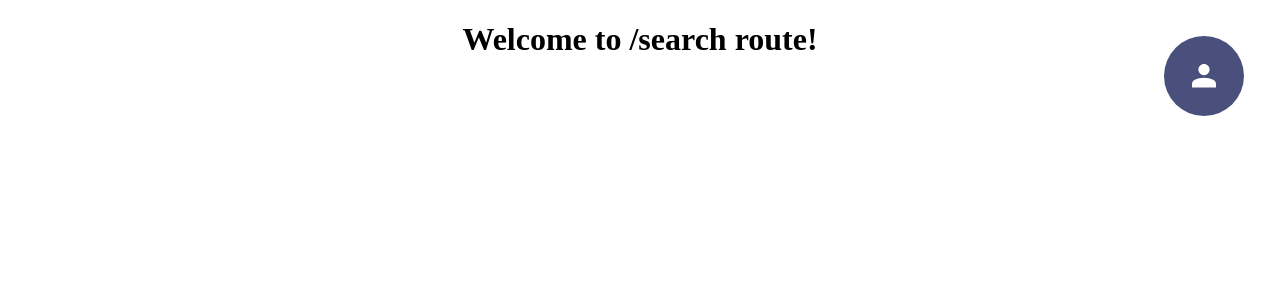
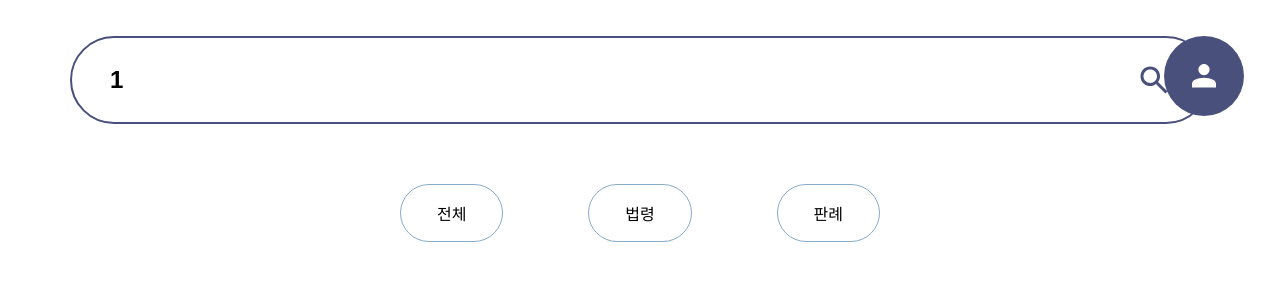
Before and after one commit to BaboJunYoung/SearchLaw, a React (Vite) app: page /search/1/1 in a window 1280 px wide. Shown: the top 300 px of the page. Built offline with nearby package versions, Linux system fonts and the light colour scheme.

Commit message:
search making

```diff
--- a/src/index.css
+++ b/src/index.css
@@ -1,7 +1,11 @@
 :root {
     --main-color: #49507C;
+    --main-color-light: #88AACB;
     --gray: #D9D9D9;
-    --main-color-light: #fff;
+
+    --search-input-width: 1024px;
+    --margin-y: 24px;
+    --margin-x: 36px;
 }
 
 body {
--- a/src/main.jsx
+++ b/src/main.jsx
@@ -12,7 +12,7 @@ const router = createBrowserRouter([
     element: <Root/>,
     children: [
       {index: true, element: <Home/>},
-      {path: "/search/:type/:text", element: <Search/>}
+      {path: "/search/:category/:text", element: <Search/>}
     ]
   }
 ])
--- a/src/pages/home/Home.jsx
+++ b/src/pages/home/Home.jsx
@@ -3,9 +3,11 @@ import testImage from "../../assets/images/test-image.JPEG"
 import { useEffect, useRef, useState } from "react";
 import searchImage from "../../assets/images/search.svg"
 import SearchHistoryItem from "./SearchHistoryItem/SearchHistoryItem";
+import { useNavigate } from "react-router";
 
 export default function Home() {
     const inputRef = useRef(null);
+    const navigate = useNavigate();
 
     const [text, setText] = useState("");
     const [isHistoryOn, setIsHistoryOn] = useState(false);
@@ -17,6 +19,7 @@ export default function Home() {
 
     const search = () => {
         // TODO
+        navigate(`/search/all/${text}`)
         console.log(`searching ${text}...`);
     }
 
--- a/src/pages/home/Home.module.css
+++ b/src/pages/home/Home.module.css
@@ -17,13 +17,13 @@
     transition: ease-out 1s;
     overflow: hidden;
 
-    width: 1024px;
+    width: var(--search-input-width);
 }
 
 #inputContainer {
     display: flex;
     flex-direction: row;
-    margin: 24px 36px;
+    margin: var(--margin-y) var(--margin-x);
     align-items: center;
 }
 
--- a/src/pages/home/SearchHistoryItem/SearchHistoryItem.module.css
+++ b/src/pages/home/SearchHistoryItem/SearchHistoryItem.module.css
@@ -4,8 +4,8 @@
     justify-content: space-between;
     box-sizing: border-box;
     align-items: center;
-    padding: 24px 36px;
-    transition: ease 0.5s;
+    padding: var(--margin-y) var(--margin-x);
+    transition: ease-in-out 0.2s;
 
     width: 100%;
 
--- a/src/pages/search/Search.jsx
+++ b/src/pages/search/Search.jsx
@@ -1,5 +1,42 @@
+import { useParams } from "react-router"
+import styles from "./Search.module.css"
+import searchImage from "../../assets/images/search.svg"
+
 export default function Search() {
+
+    const {category, text} = useParams();
+
     return (
-        <h1>Welcome to /search route!</h1>
+        <div id={styles.mainContainer}>
+            <div id={styles.searchContainer}>
+                <input
+                    id={styles.searchInput}
+                    value={text}
+                />
+                <img
+                    id={styles.searchButton}
+                    src={searchImage}
+                />
+            </div>
+            <div id={styles.categoryContainer}>
+                <div
+                    className={styles.category}
+                    id={styles.categoryAll}
+                >전체</div>
+
+                <div
+                    className={styles.category}
+                    id={styles.categoryLaw}
+                >법령</div>
+
+                <div
+                    className={styles.category}
+                    id={styles.categoryCase}
+                >판례</div>
+            </div>
+            <div id={styles.contentContainer}>
+
+            </div>
+        </div>
     )
 }
--- /dev/null
+++ b/src/pages/search/Search.module.css
@@ -0,0 +1,44 @@
+#mainContainer {
+    display: flex;
+    flex-direction: column;
+    margin-top: 36px;
+    justify-content: start;
+    align-items: center;
+}
+
+#searchContainer {
+    display: flex;
+    flex-direction: row;
+    padding: var(--margin-y) var(--margin-x);
+    border: 2px solid var(--main-color);
+    border-radius: 100px;
+}
+
+#searchInput {
+    width: var(--search-input-width);
+    border: 0px solid black;
+    color: black;
+    font-size: 24px;
+    font-weight: 600;
+}
+
+
+#categoryContainer {
+    display: flex;
+    flex-direction: row;
+    justify-content: space-between;
+
+    width: 480px;
+
+    margin-top: 60px;
+}
+
+.category {
+    padding: 16px 36px;
+    border: 1.5px solid var(--main-color-light);
+    border-radius: 100px;
+}
+
+#contentContainer {
+
+}
```
